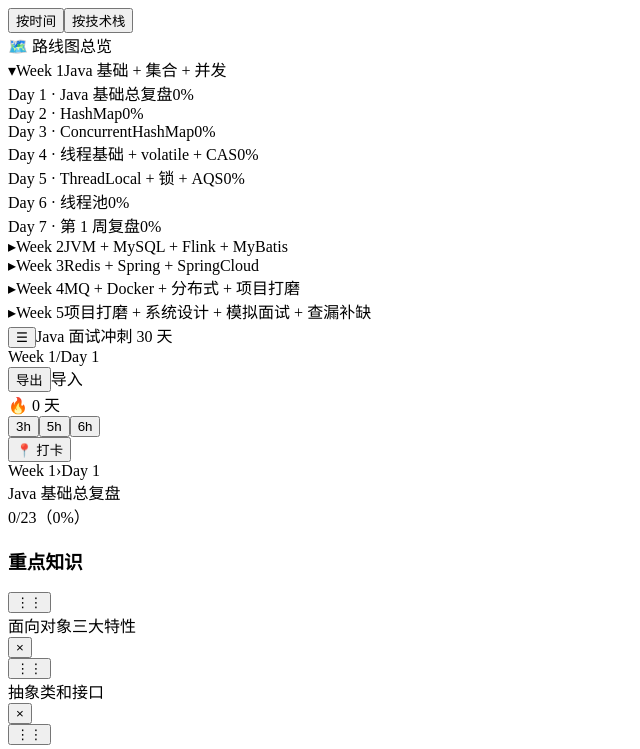
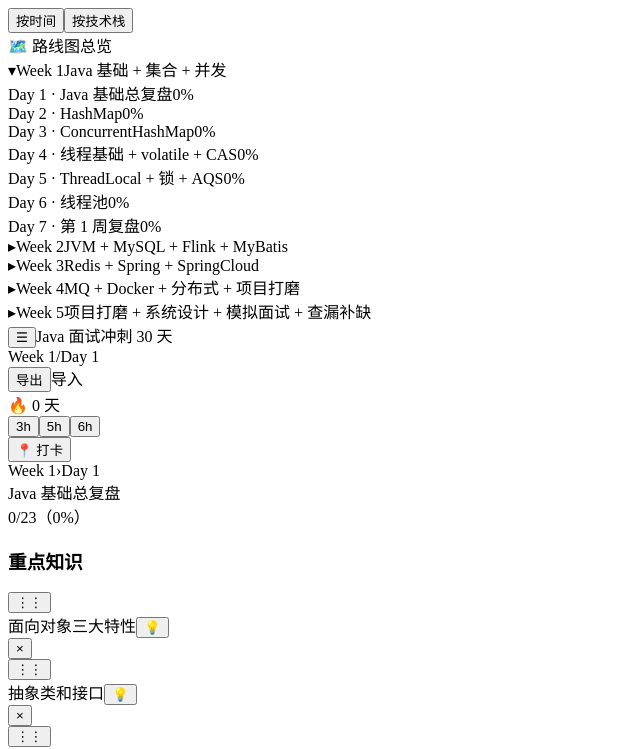
Before and after one commit to NoPr/java-interview-camp, a React (Vite) app: page / in a window 1280 px wide. Shown: the top 749 px of the page, without its empty margins (0-640 px from the left). Built offline with nearby package versions, Linux system fonts and the light colour scheme; the HTML template or start-up script is replaced by a standard one.

Commit message:
feat: DayCard 复习日替换为 ReviewQueue + 新增不牢固按钮辅助函数

```diff
--- a/src/components/DayCard.tsx
+++ b/src/components/DayCard.tsx
@@ -1,8 +1,9 @@
 import { useState } from 'react';
 import { PLAN } from '../data/plan';
 import { useAppState } from '../hooks/useAppState';
-import type { ContentType, CustomItem, DayData, QuestionPriority } from '../types';
+import type { ContentType, CustomItem, DayData, QuestionPriority, WeakReason, MasteryLevel } from '../types';
 import { getQuestionPriority } from '../utils/questionMatcher';
+import { ReviewQueue } from './ReviewQueue';
 import { SortableSection } from './SortableSection';
 import { mergeWithOrder } from '../utils/mergeWithOrder';
 import type { OrderableItem } from '../utils/mergeWithOrder';
@@ -332,6 +333,35 @@ export default function DayCard() {
         );
     };
 
+    // 渲染"💡遇到不牢固"按钮
+    const renderWeakButton = (key: string, text: string, priority: QuestionPriority = 'yellow') => (
+        <button
+            className="ed-weak-btn"
+            title="遇到不牢固"
+            onClick={() => dispatch({ type: 'OPEN_WEAK_DIALOG', key, text, priority })}
+        >
+            💡
+        </button>
+    );
+
+    // 渲染标记展示（原因图标 + 程度边框 + 紧迫角标）
+    const renderWeakMarks = (key: string) => {
+        const reason: WeakReason | undefined = state.weakReason[key];
+        const mastery: MasteryLevel | undefined = state.masteryLevel[key];
+        const urgency = state.reviewUrgency[key];
+        if (!reason && !mastery && !urgency) return null;
+        const reasonIcons: Record<string, string> = {
+            concept: '📖', memory: '🔄', articulate: '🗣', confuse: '🔀', apply: '✏️',
+        };
+        const urgencyIcons: Record<string, string> = { high: '🔴', mid: '🟡', low: '⚪' };
+        return (
+            <span className="ed-weak-marks">
+                {reason && <span className="ed-weak-reason">{reasonIcons[reason]}</span>}
+                {urgency && <span className="ed-weak-urgency">{urgencyIcons[urgency]}</span>}
+            </span>
+        );
+    };
+
     // 渲染字符串数组类型区块（knowledge/mustKnow/tier5/tier6）
     const renderStrBlock = (
         variant: BlockVariant,
@@ -365,6 +395,8 @@ export default function DayCard() {
                         }
                     >
                         {text}
+                        {renderWeakButton(taskKey, text)}
+                        {renderWeakMarks(taskKey)}
                     </TaskItem>
                 ),
             };
@@ -388,6 +420,8 @@ export default function DayCard() {
                         }
                     >
                         {item.content}
+                        {renderWeakButton(taskKey, item.content)}
+                        {renderWeakMarks(taskKey)}
                     </TaskItem>
                 ),
             };
@@ -784,6 +818,10 @@ export default function DayCard() {
 
             {/* 复盘日：显示 tasks 而不是 knowledge */}
             {day.isReview ? (
+                <>
+                    <Block variant="review" num="00" title="复习队列" count="按紧迫度">
+                        <ReviewQueue />
+                    </Block>
                     <Block variant="algo" num="03" title="复盘任务" count={`${stats.done}/${stats.total}`}>
                         <div className="task-list">
                             {day.tasks?.map((task, idx) => (
@@ -802,6 +840,7 @@ export default function DayCard() {
                             ))}
                         </div>
                     </Block>
+                </>
             ) : (
                 <>
                     {/* 复习昨日（Day 2+） */}
--- a/src/styles.css
+++ b/src/styles.css
@@ -2448,3 +2448,38 @@ body {
     font-size: 12px;
     background: var(--ed-canvas, #faf9f6);
 }
+
+/* ===================== 不牢固按钮与标记展示 ===================== */
+.ed-weak-btn {
+    display: inline-flex;
+    align-items: center;
+    justify-content: center;
+    width: 22px;
+    height: 22px;
+    border: none;
+    background: transparent;
+    cursor: pointer;
+    font-size: 13px;
+    opacity: 0.4;
+    transition: opacity 150ms ease;
+    padding: 0;
+    border-radius: 4px;
+}
+
+.ed-weak-btn:hover {
+    opacity: 1;
+    background: var(--ed-mist, #f4f2ec);
+}
+
+.ed-weak-marks {
+    display: inline-flex;
+    align-items: center;
+    gap: 2px;
+    margin-left: 4px;
+    font-size: 11px;
+}
+
+.ed-weak-reason,
+.ed-weak-urgency {
+    display: inline-flex;
+}
```
Lines whose indentation alone changed are shown as unchanged.
